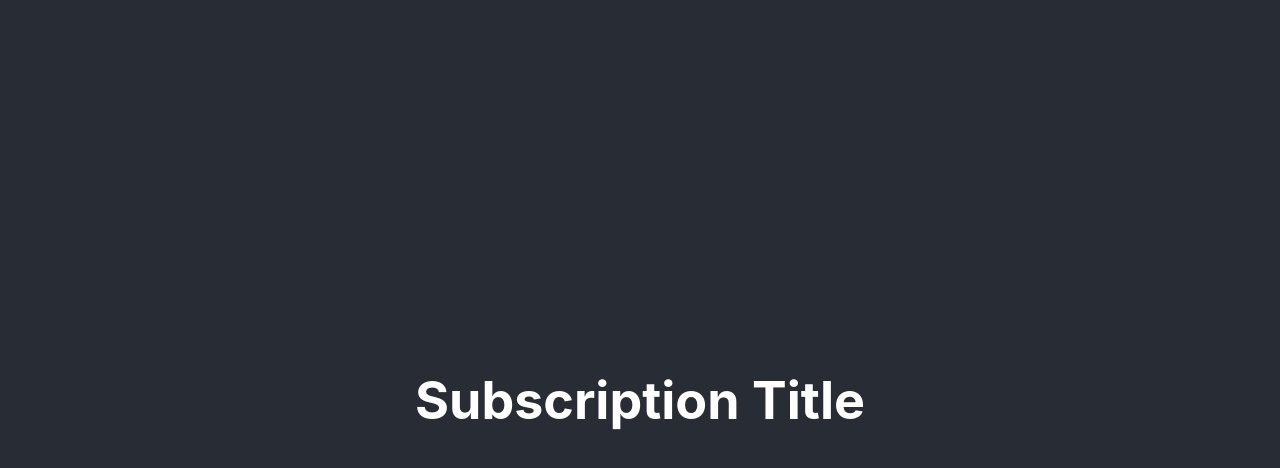
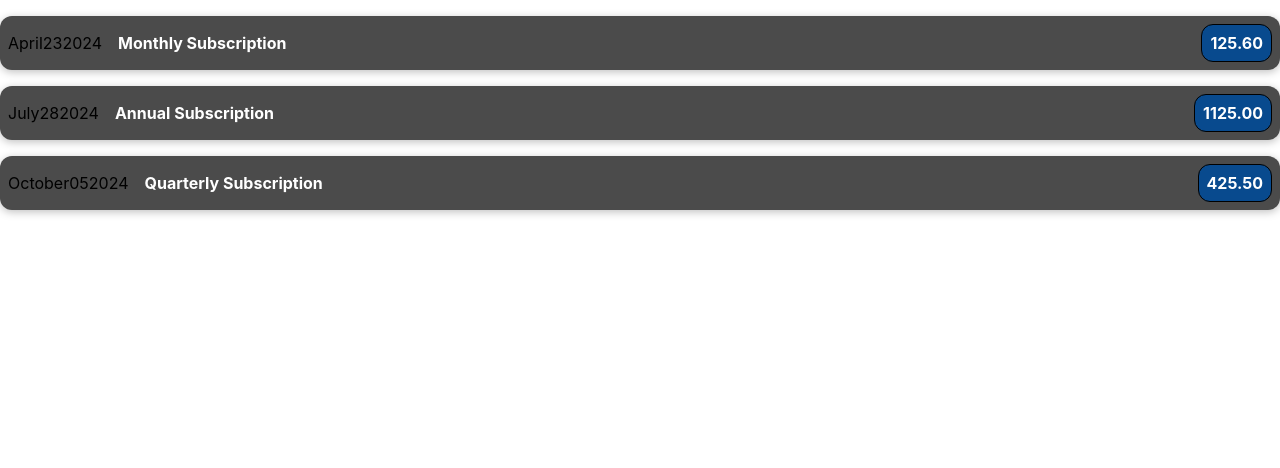
Before and after one commit to subhmani/my-first-app, a React (Create React App) app: page / in a window 1280 px wide. Shown: the top 468 px of the page. Built offline with nearby package versions, Linux system fonts and the light colour scheme.

Commit message:
Implementing JS Code

```diff
--- a/src/App.js
+++ b/src/App.js
@@ -3,13 +3,35 @@
 import Subscription from './components/Subscription';
 
 function App() {
+  let subscriptions=[
+    {
+      id:"1",
+      date:(new Date('2024','03','23')),
+      title:"Monthly Subscription",
+      amount:"125.60"
+    },
+    {
+      id:"2",
+      date:(new Date('2024','06','28')),
+      title:"Annual Subscription",
+      amount:"1125.00"
+    },
+    {
+      id:"3",
+      date:(new Date('2024','09','05')),
+      title:"Quarterly Subscription",
+      amount:"425.50"
+    }
+]
+    /* let date=(new Date('2024','03','26'));
+    let title="Monthly Subscription";
+    let amount='125.60'; */
   return (
-    <div className="App">
-      <header className="App-header">
-      <Subscription/>
+    <div>
+    <Subscription date={subscriptions[0].date} title={subscriptions[0].title} amount={subscriptions[0].amount}/>
+    <Subscription date={subscriptions[1].date} title={subscriptions[1].title} amount={subscriptions[1].amount}/>
+    <Subscription date={subscriptions[2].date} title={subscriptions[2].title} amount={subscriptions[2].amount}/>
 
-
-      </header>
     </div>
   );
 }
--- /dev/null
+++ b/src/components/Subscription.css
@@ -0,0 +1,38 @@
+.subscription {
+    display: flex;
+    justify-content: space-between;
+    align-items: center;
+    box-shadow: 0 2px 8px rgba(0, 0, 0, 0.25);
+    padding: 0.5rem;
+    margin: 1rem 0;
+    border-radius: 12px;
+    background-color: #4b4b4b;
+  }
+
+  .subscription_title{
+    display: flex;
+    flex-direction: column;
+    gap: 1rem;
+    align-items:flex-start;
+    flex-flow: column-reverse;
+    justify-content: flex-start;
+    flex: 1;
+  }
+
+  .subscription h2 {
+    color: #3a3a3a;
+    font-size: 1rem;
+    flex: 1;
+    margin: 0 1rem;
+    color: white;
+  }
+
+  .subscription_price {
+    font-size: 1rem;
+    font-weight: bold;
+    color: white;
+    background-color: #084a8e;
+    border: 1px solid black;
+    padding: 0.5rem;
+    border-radius: 12px;
+  }
--- a/src/components/Subscription.js
+++ b/src/components/Subscription.js
@@ -1,6 +1,16 @@
-function Subscription(){
+import './Subscription.css'
+function Subscription(props){
+    const month=props.date.toLocaleString('default',{month:'long'});
+    const day=props.date.toLocaleString('default',{day:'2-digit'});
+    const year=props.date.getFullYear();
     return(
-    <h1>Subscription Title</h1>
+    <div className='subscription'>
+        <div> {month} </div>
+        <div> {day} </div>
+        <div> {year} </div>
+        <h2 className='subscription_title'>{props.title}</h2>
+        <div className='subscription_price'>{props.amount}</div>
+    </div>
     )
 }
 export default Subscription
```
